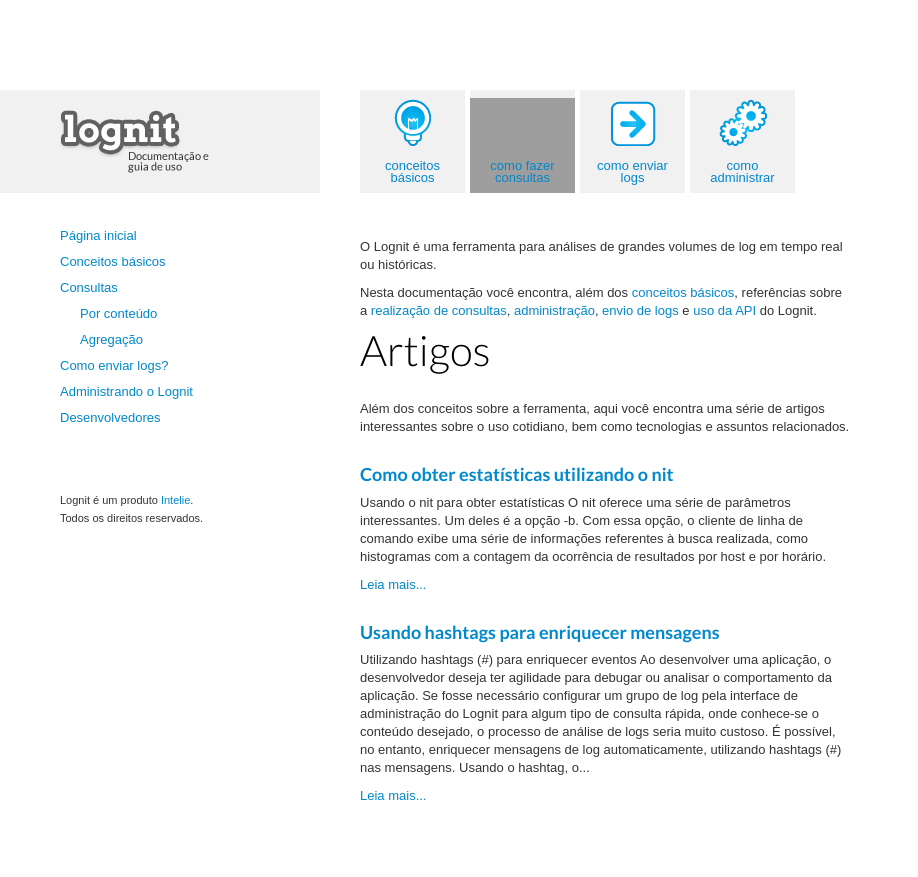
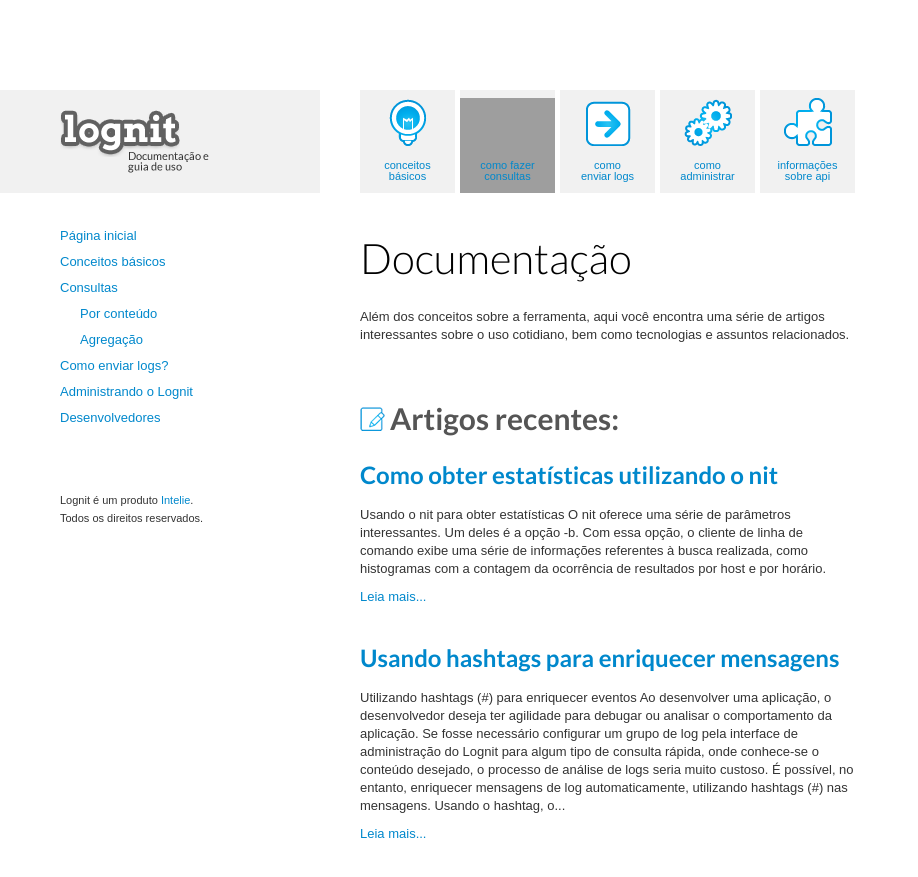
Before and after one commit to isabella232/lognit-docs, a Jekyll site: the page built from index.html, in a window 1280 px wide and 933 px high, cut to the strip 0-877 px from the top of the window. Shown: the whole strip, without its empty margins (0-918 px from the left). Built offline with Jekyll 4.4.1, drawn with Linux system fonts in a browser that asks for light colours; grey boxes are pictures that could not be loaded.

Commit message:
Ajustes de CSS e menu
- ajustes no css
- novo item no supermenu
- novo estilo para blockquote

```diff
--- a/_includes/posts.html
+++ b/_includes/posts.html
@@ -1,5 +1,5 @@
 {% for post in posts limit: listing_limit %}
-  <h3><a href="{{ post.url }}">{{ post.title }}</a></h3>
+  <h2><a href="{{ post.url }}">{{ post.title }}</a></h2>
 
   <p>{{ post.content | strip_html | truncatewords: 75 }}</p>
   <p><a href="{{ post.url }}">Leia mais...</a></p>
--- a/_layouts/page.html
+++ b/_layouts/page.html
@@ -31,7 +31,7 @@
 
     <section class="static-content">
       <section id="main-menu">
-        <h1><div class="logo"></div></h1>
+        <h1><a href="/"><div class="logo"></div></a></h1>
         {% include main-menu.html %}
       </section>
       <p class="disclaimer">Lognit é um produto <a href="http://intelie.com">Intelie</a>.<br/> Todos os direitos reservados.</p>
@@ -41,5 +41,6 @@
       {{ content }}
     </section>
 
+
 </body>
 </html>
--- a/index.html
+++ b/index.html
@@ -6,17 +6,15 @@ title: Documentação do Lognit
 <ul id="supermenu">
 	<li><a class="mbasico" href="/intro.html"><span>conceitos básicos</span></a></li>
 	<li><a class="mconsultas" href="/querying.html">como fazer consultas</a></li>
-	<li><a class="menviar" href="/sending-logs.html">como enviar logs</a></li>
-	<li><a class="madmin" href="/admnistrating.html">como administrar</a></li>
+	<li><a class="menviar" href="/sending-logs.html">como<br/> enviar logs</a></li>
+	<li><a class="madmin" href="/admnistrating.html">como<br/> administrar</a></li>
+	<li><a class="mdevs" href="/developers.html">informações sobre api</a></li>
 </ul>
 
-<p>O Lognit é uma ferramenta para análises de grandes volumes de log em tempo real ou históricas.</p>
+<h1>Documentação</h1>
+<p>Além dos conceitos sobre a ferramenta, aqui você encontra uma série de artigos interessantes sobre o uso cotidiano, bem como tecnologias e assuntos relacionados.</p>
 
-<p>Nesta documentação você encontra, além dos <a href="intro.html">conceitos básicos</a>, referências sobre a <a href="querying.html">realização de consultas</a>, <a href="administrating.html">administração</a>, <a href="sending-logs">envio de logs</a> e <a href="developers.html">uso da API</a> do Lognit.</p>
-
-<h1>Artigos</h1>
-Além dos conceitos sobre a ferramenta, aqui você encontra uma série de artigos interessantes sobre o uso cotidiano, bem como tecnologias e assuntos relacionados.
-
+<h2 class="titarticle">Artigos recentes:</h2>
 {% assign posts = site.posts %}
 {% assign listing_limit = 3 %}
 {% include posts.html %}
--- a/public/assets/lognit-docs.css
+++ b/public/assets/lognit-docs.css
@@ -38,6 +38,14 @@ h2 {
   color: #333;
   margin-bottom: 20px;
 }
+h2.titarticle {
+  padding-left: 30px;
+  background: url("article.png") no-repeat left 3px;
+  font-size: 30px;
+  color: #555;
+  margin-bottom: -10px;
+  margin-top: 60px;
+}
 
 h3 {
   font-weight: 700;
@@ -58,12 +66,15 @@ h4 {
 blockquote {
   margin-top: 15px;
   margin-bottom: 20px;
+  background: #f1f1f1 url("info.png") no-repeat 5px 8px;
+  padding: 12px 5px 10px 36px;
+  border-left: 5px solid #02AFEE;
 }
 blockquote p {
   font-family: Arial, sans-serif;
   font-size: 12px;
   line-height: 15px;
-  font-style: italic;
+  color: #555;
 }
 
 ul {
@@ -81,7 +92,7 @@ ul {
 #main-menu h1 div {
   width: 149px;
   height: 63px;
-  background: url('/public/assets/logo_docs.png?1347483212') no-repeat 0 0;
+  background: url('/public/assets/logo_docs.png?1347485565') no-repeat 0 0;
 }
 #main-menu ul {
   margin: 0;
@@ -101,7 +112,7 @@ ul {
 }
 
 #content {
-  width: 490px;
+  width: 500px;
   position: absolute;
   top: 78px;
   left: 360px;
@@ -122,11 +133,12 @@ ul {
 #supermenu li a {
   display: block;
   height: 13px;
-  width: 95px;
+  width: 85px;
   float: left;
   padding: 70px 5px 20px 5px;
   margin-right: 5px;
   line-height: 96%;
+  font-size: 11px;
 }
 #supermenu li a:hover {
   background-color: #00A8E9;
@@ -145,3 +157,6 @@ ul {
 #supermenu .madmin {
   background: #f1f1f1 url("admin.png") no-repeat center 8px;
 }
+#supermenu .mdevs {
+  background: #f1f1f1 url("devs.png") no-repeat center 8px;
+}
```
Also changed, not shown: sass/lognit-docs.scss (+18 -3 lines), _includes/main-menu.html (line endings or trailing spaces), public/assets/article.png (added), public/assets/devs.png (added), public/assets/info.png (added), public/assets/terminal_hashtag.png, public/assets/web_hashtag.png.
